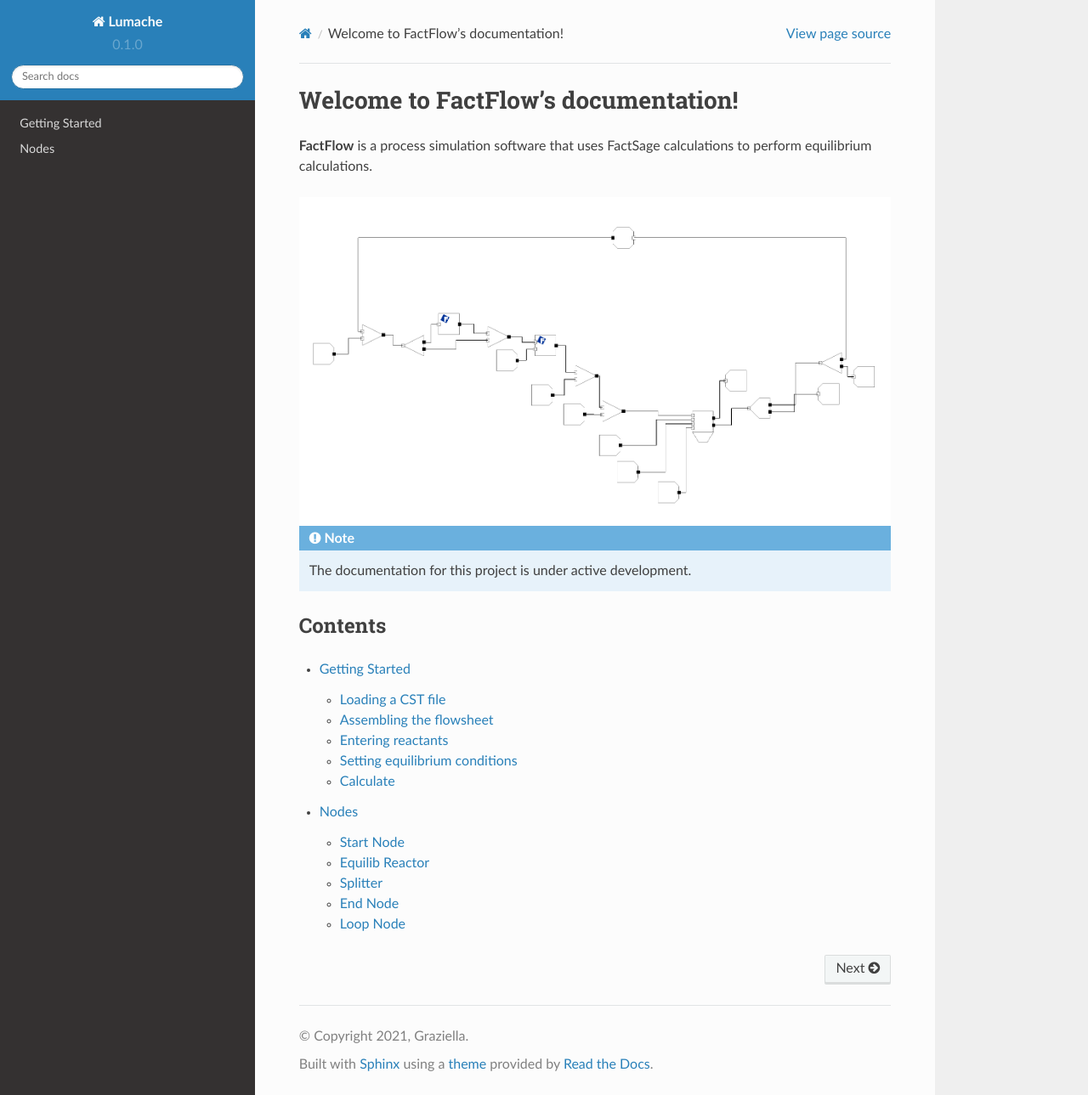
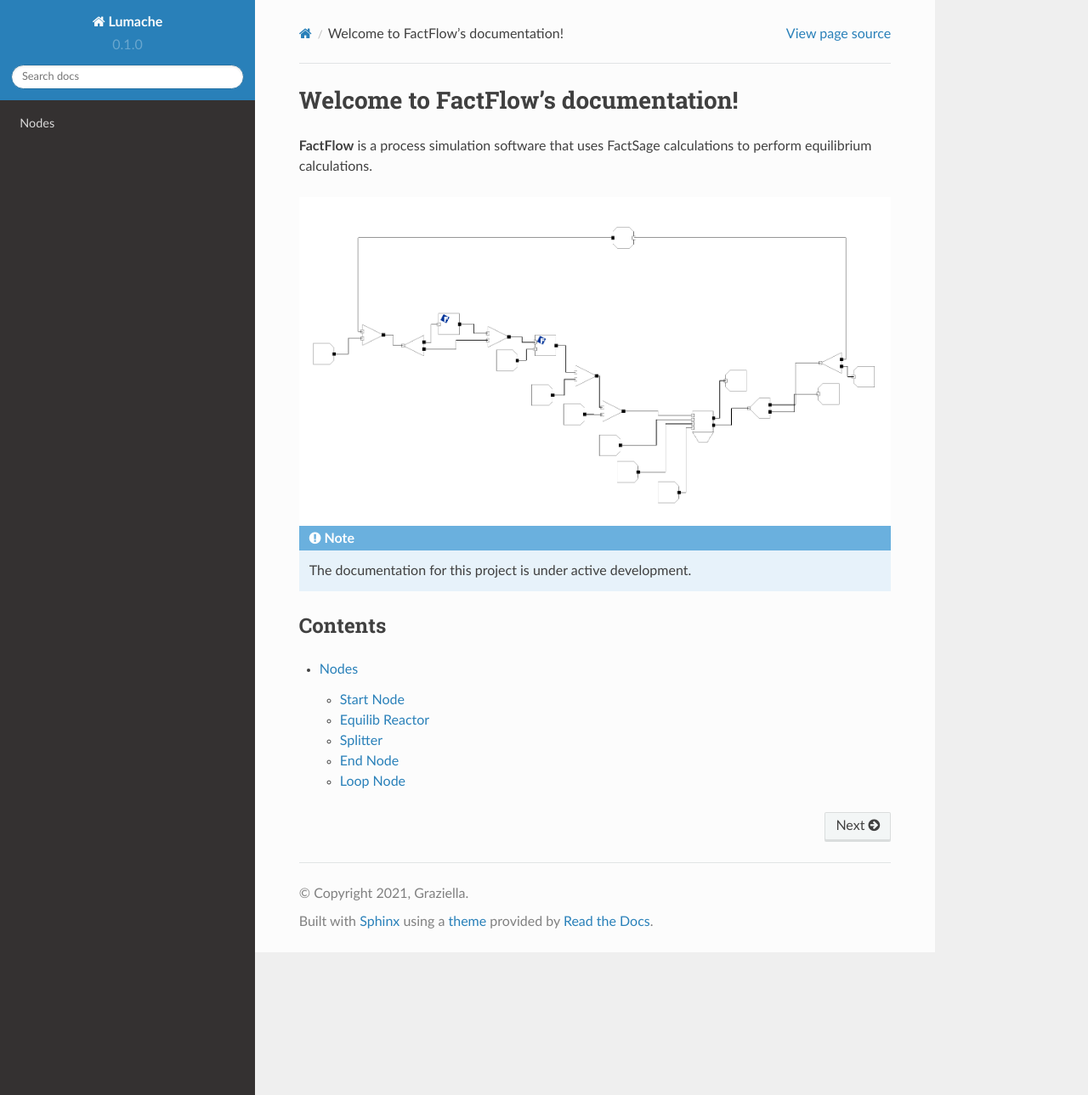
Before and after one commit to docs-user/factflow-docs, a Sphinx documentation site: the page built from docs/source/index.rst, in a window 1280 px wide and 1289 px high. Shown: the whole window at 85% size. Built offline with Sphinx 7.4.7 and the Read the Docs theme 2.0.0, drawn with Linux system fonts in a browser that asks for light colours; pages that are not in the unit, such as notebooks, are missing from menus.

Commit message:
Update nodes.rst

```diff
--- a/docs/source/nodes.rst
+++ b/docs/source/nodes.rst
@@ -1,40 +1,3 @@
-Getting Started
-=====
-
-Loading a CST file
-------------
-.. image:: LoadCST.gif
-   :alt: LoadCST
-   :align: center
-
-Assembling the flowsheet
-----------------
-.. image:: AssembleFlowsheet.gif
-   :alt: AssembleFlowsheet
-   :align: center
-
-Entering reactants
-----------------
-.. image:: HydrogenReactant.gif
-   :alt: HydrogenReactant
-   :align: center
-
-.. image:: HematiteReactant.gif
-   :alt: HematiteReactant
-   :align: center
-
-Setting equilibrium conditions
-----------------
-.. image:: ReactorTemperature.gif
-   :alt: ReactorTemperature
-   :align: center
-
-Calculate
-----------------
-.. image:: Calculate.gif
-   :alt: Calculate
-   :align: center
-
 Nodes
 =====
 
```
Also changed, not shown: other parts of docs/source/nodes.rst (+1 -1 lines).
